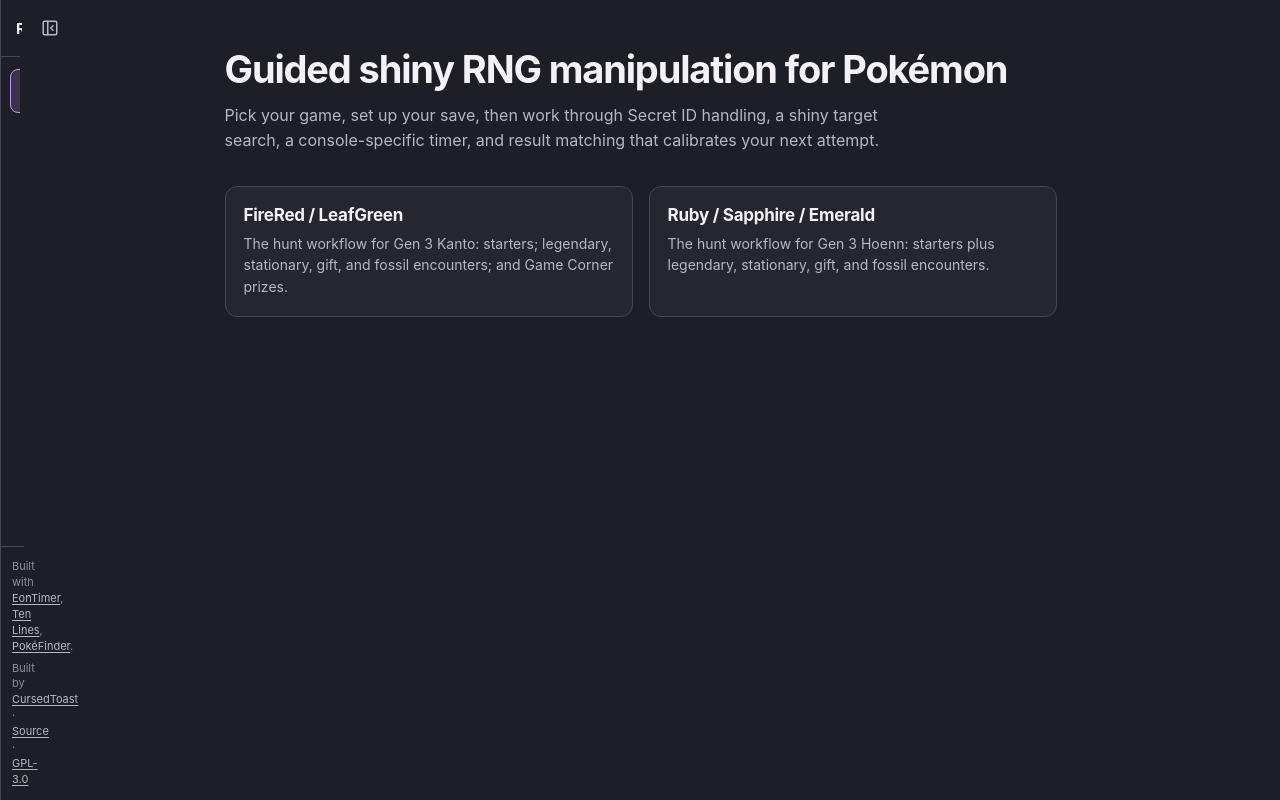
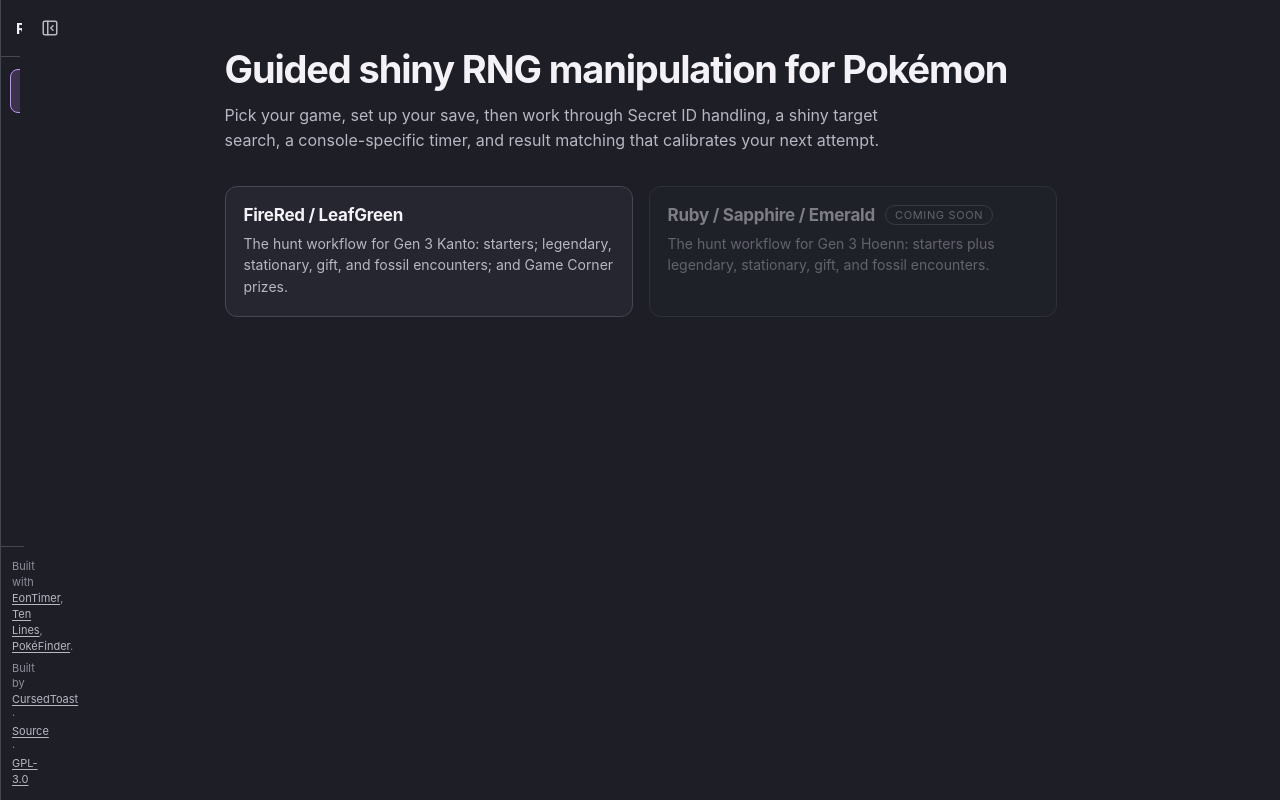
Before and after one commit to cursedtoast2/RNGManip, a React (Vite) app: page / in a window 1280 px wide. Built offline with nearby package versions, Linux system fonts and the light colour scheme.

Commit message:
Mark Ruby/Sapphire/Emerald as coming soon and move the setup timer above the rival-name question

```diff
--- a/src/components/Sidebar.tsx
+++ b/src/components/Sidebar.tsx
@@ -7,7 +7,6 @@ type NavEntry = { route: Route; label: string; short: string };
 const NAV: readonly NavEntry[] = [
   { route: "/", label: "Home", short: "HM" },
   { route: "/frlg", label: "FireRed / LeafGreen", short: "FR" },
-  { route: "/rse", label: "Ruby / Sapphire / Emerald", short: "RSE" },
 ];
 
 export default function Sidebar({ route, collapsed, onToggle, onNavigate }: {
--- a/src/pages/FrlgTool.tsx
+++ b/src/pages/FrlgTool.tsx
@@ -596,6 +596,7 @@ function SetupPage({ hunt, setHunt, trainerIdValid, cueStyle, onCueStyleChange,
 
                     {hunt.sidMode === "new-save" && <>
                       <p className="setup-field-note">These are the Secret IDs your save could have. You confirm which one is yours from the first hunt result.</p>
+                      <SidSetupTimer cueStyle={cueStyle} onCueStyleChange={onCueStyleChange} audioState={audioState} active durationMs={consoleFramesToMs(SID_SETUP_ADVANCES, hunt.console)} targetFrameMs={consoleFramesToMs(1, hunt.console)} />
                       {isSwitchConsole(hunt.console) && <div className="setup-subfield">
                         <p className="setup-sub-label" id="setup-rival-label">When this save was created, was the rival’s name typed in?</p>
                         <div className="setup-segments two" role="group" aria-labelledby="setup-rival-label">
@@ -604,8 +605,6 @@ function SetupPage({ hunt, setHunt, trainerIdValid, cueStyle, onCueStyleChange,
                         </div>
                       </div>}
                     </>}
-
-                    {hunt.sidMode === "new-save" && <SidSetupTimer cueStyle={cueStyle} onCueStyleChange={onCueStyleChange} audioState={audioState} active durationMs={consoleFramesToMs(SID_SETUP_ADVANCES, hunt.console)} targetFrameMs={consoleFramesToMs(1, hunt.console)} />}
                   </div>
                 </div>
               </div>
--- a/src/pages/Landing.tsx
+++ b/src/pages/Landing.tsx
@@ -23,14 +23,17 @@ export default function Landing() {
             </div>
           </a>
 
-          <a className="game-card" href={routeHref("/rse")}>
+          <div className="game-card disabled" aria-disabled="true">
             <div className="game-card-body">
-              <h2>Ruby / Sapphire / Emerald</h2>
+              <div className="game-card-heading">
+                <h2>Ruby / Sapphire / Emerald</h2>
+                <span className="game-card-badge">Coming soon</span>
+              </div>
               <p>
                 The hunt workflow for Gen 3 Hoenn: starters plus legendary, stationary, gift, and fossil encounters.
               </p>
             </div>
-          </a>
+          </div>
         </section>
       </div>
     </div>
--- a/src/styles.css
+++ b/src/styles.css
@@ -90,6 +90,9 @@ svg { width: 18px; height: 18px; }
 .game-card-body { min-width: 0; display: flex; flex-direction: column; gap: 8px; }
 .game-card-body h2 { margin: 0; font-size: 17px; letter-spacing: -.015em; }
 .game-card-body p { margin: 0; color: var(--muted); font-size: 14px; line-height: 1.55; }
+.game-card.disabled { opacity: .45; cursor: default; pointer-events: none; }
+.game-card-heading { display: flex; align-items: center; gap: 10px; flex-wrap: wrap; }
+.game-card-badge { border: 1px solid var(--line-strong); border-radius: 999px; padding: 2px 9px; color: var(--muted); font-size: 11px; text-transform: uppercase; letter-spacing: .06em; white-space: nowrap; }
 
 .fixed-actions { min-height: 68px; padding: 11px 24px; border-top: 1px solid var(--line); display: flex; align-items: center; justify-content: space-between; gap: 16px; background: #20212a; }
 .fixed-actions > div { display: flex; gap: 10px; }
```
